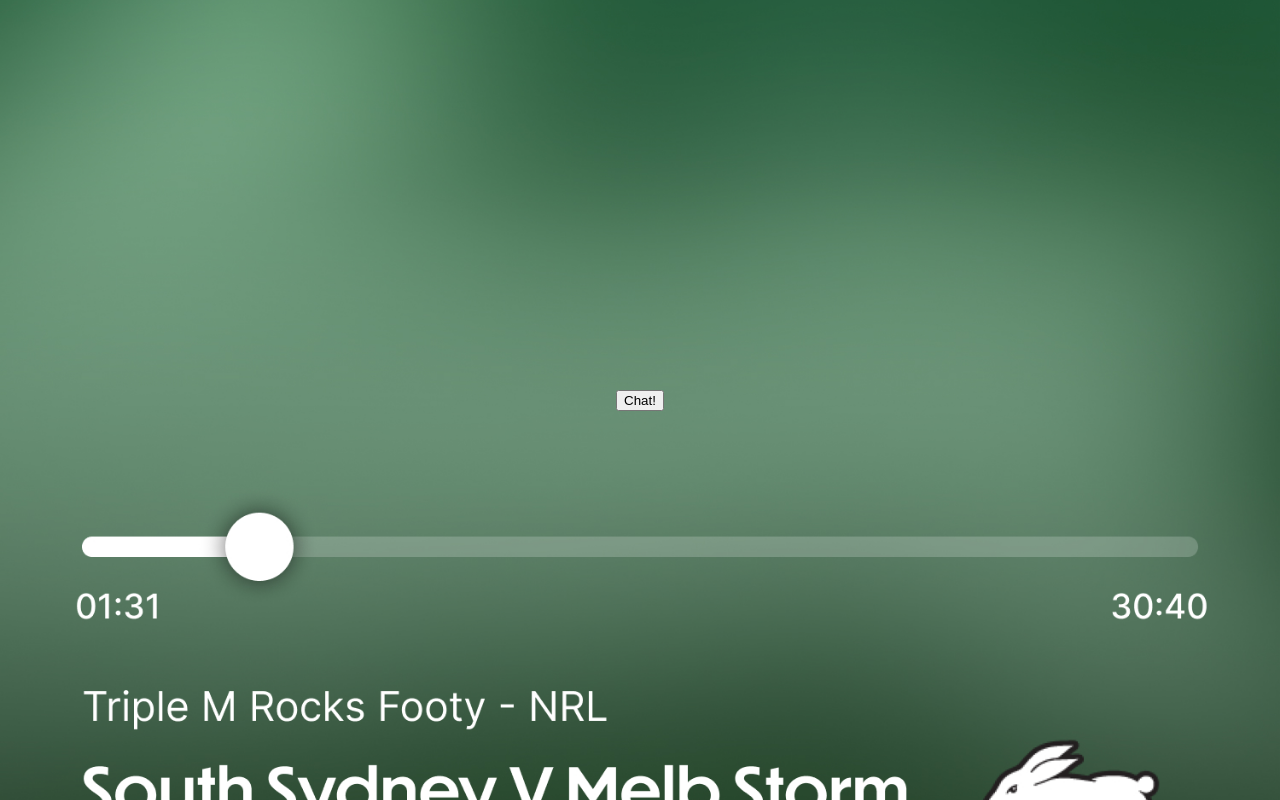
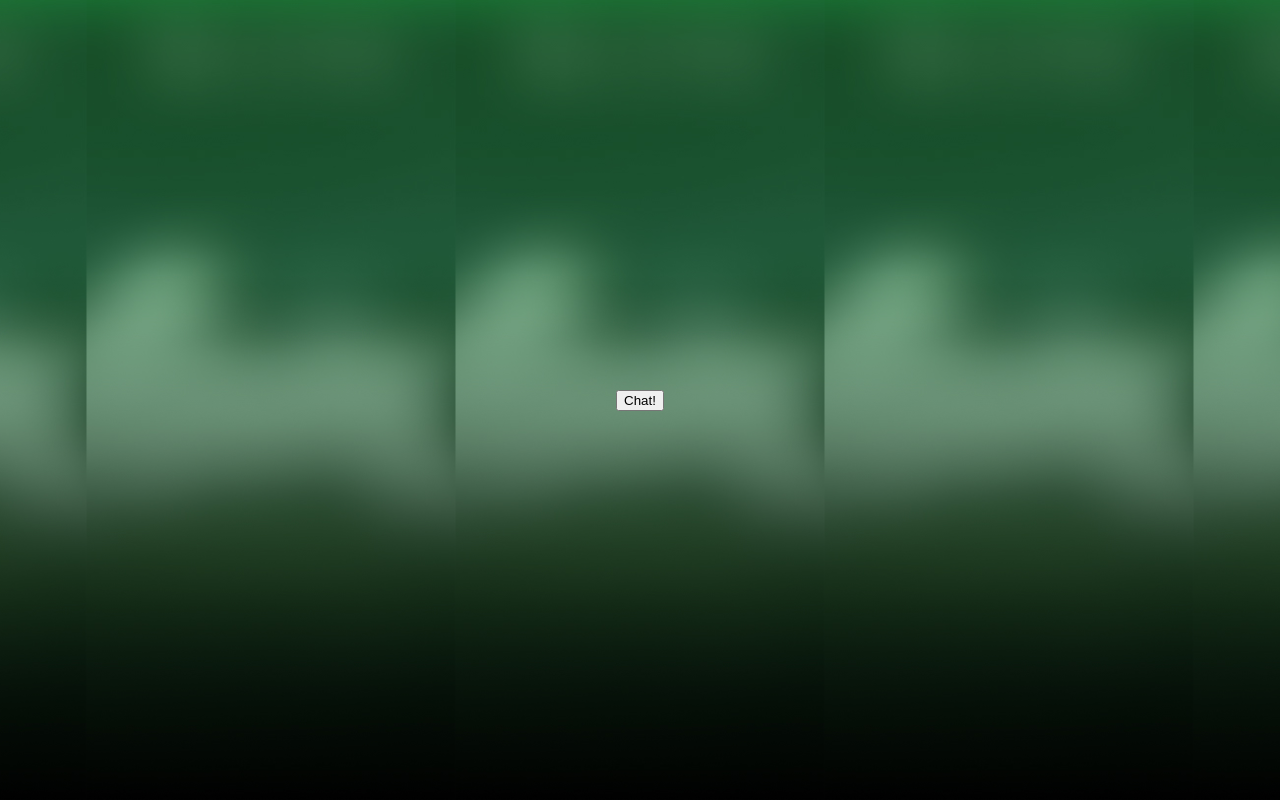
Before and after one commit to Stenners/interactive-sports-casting, a React (Create React App) app: page / in a window 1280 px wide. Built offline with nearby package versions, Linux system fonts and the light colour scheme.

Commit message:
Styling updates

```diff
--- a/src/components/appMock/appMock.modules.css
+++ b/src/components/appMock/appMock.modules.css
@@ -2,14 +2,15 @@
   height: 100vh;
   background: aqua;
   background-position: center;
-  background-repeat: no-repeat;
-  background-size: cover;
-  background-image: url('./player-nrl.jpg');
+  background-size: contain;
+  background-image: url('./player-bg.jpg');
   display: flex;
   justify-content: center;
   align-items: center;
 }
 
-.chatBtn {
-
+.player {
+  background-size: cover;
+  height: 100vh;
+  background-image: url('./player-nrl.jpg');
 }
--- a/src/components/appMock/index.js
+++ b/src/components/appMock/index.js
@@ -1,9 +1,10 @@
-import styles from './appMock.modules.css'
+import './appMock.modules.css'
 import ChatButton from '../chatButton';
 
 function ListnrMock() {
   return (
     <div className="mock">
+      <div className='player'></div>
        <ChatButton className="chatBtn" />
     </div>
   );
```
Also changed, not shown: src/components/appMock/player-bg.jpg (added).
